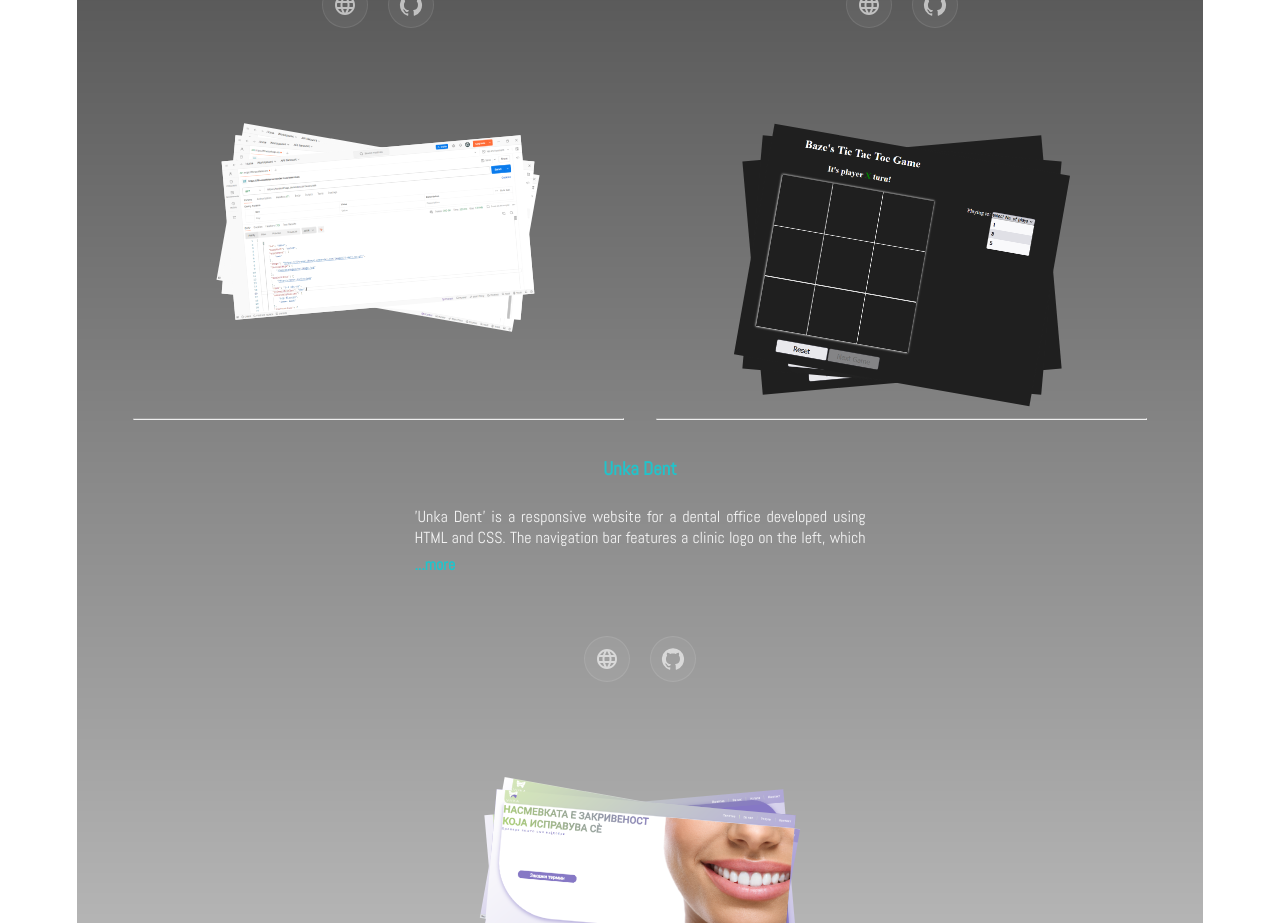
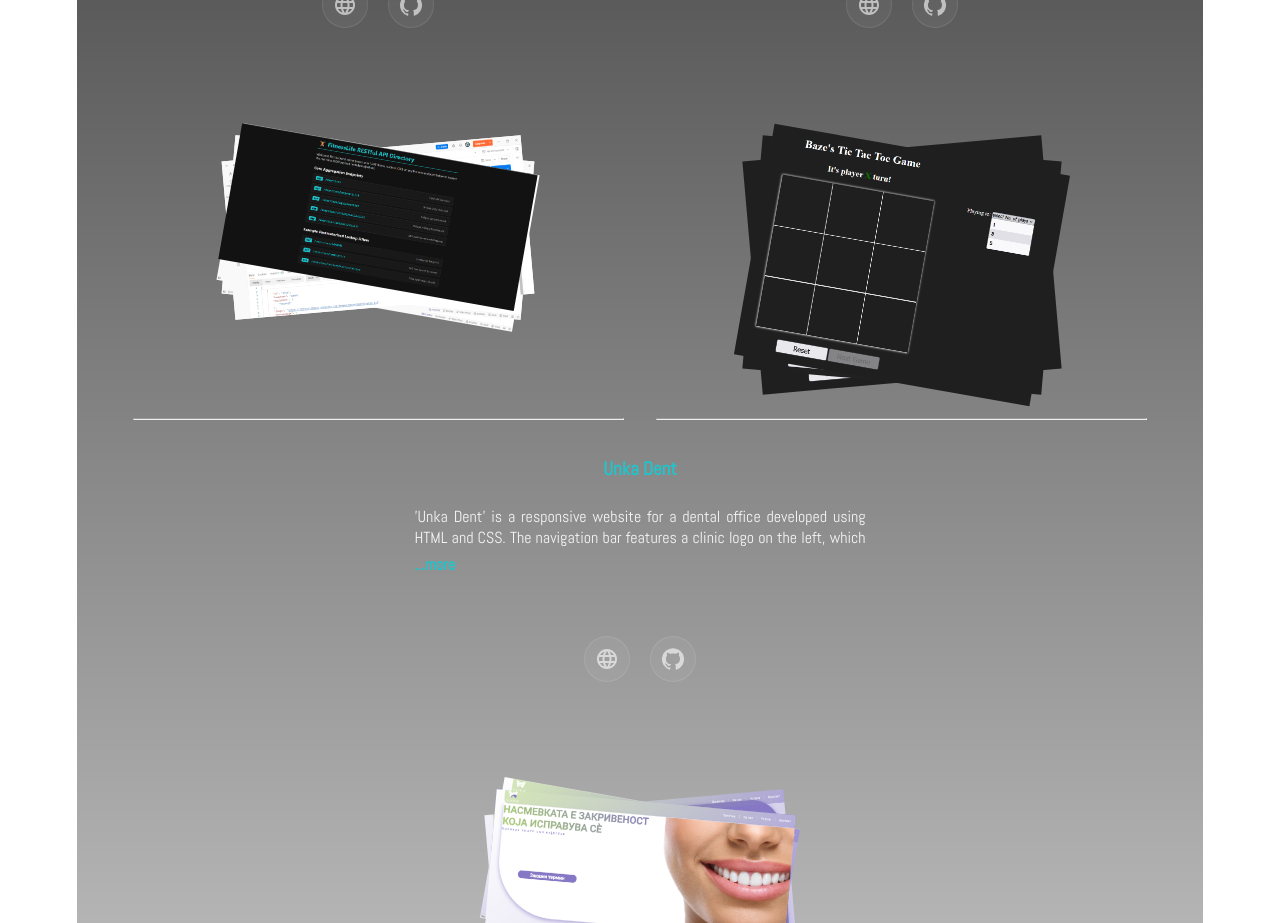
Before and after one commit to sarkisjan/Blagoja-Sarkisjan-react-portfolio, a React (Create React App) app: page / in a window 1280 px wide. Shown: the part 2160-3083 px from the top of the page. Built offline with nearby package versions, Linux system fonts and the light colour scheme.

Commit message:
porfolio upgrade

```diff
--- a/src/components/Projects.js
+++ b/src/components/Projects.js
@@ -48,11 +48,12 @@ const Projects = () => {
       description:
         "A scalable RESTful API built with Node.js and Express that serves as the core data engine for fitness applications. Hosted live on Render, the server processes raw data arrays using modern ES6 methods to deliver structured JSON payloads. It features 11 highly specific endpoints that enable full-text searching by exercise names and parameterized filtering by target muscles, gear requirements, and body parts. Equipped with CORS middleware, it is fully optimized to provide seamless, secure data pipelines for modern single-page frontend environments like React.",
       images: [
-        process.env.PUBLIC_URL + "/images/projects/api_preview_2.png", // Tip: Put a nice screenshot of Postman or terminal logs here
-        process.env.PUBLIC_URL + "/images/projects/api_preview_3.png", // Tip: Put a nice screenshot of Postman or terminal logs here
-        process.env.PUBLIC_URL + "/images/projects/api_preview_4.png", // Tip: Put a nice screenshot of Postman or terminal logs here
-        process.env.PUBLIC_URL + "/images/projects/api_preview_5.png", // Tip: Put a nice screenshot of Postman or terminal logs here
-        process.env.PUBLIC_URL + "/images/projects/api_preview_1.png", // Tip: Put a nice screenshot of Postman or terminal logs here
+        process.env.PUBLIC_URL + "/images/projects/api_preview_1.png",
+        process.env.PUBLIC_URL + "/images/projects/api_preview_2.png",
+        process.env.PUBLIC_URL + "/images/projects/api_preview_3.png",
+        process.env.PUBLIC_URL + "/images/projects/api_preview_4.png",
+        process.env.PUBLIC_URL + "/images/projects/api_preview_5.png",
+        process.env.PUBLIC_URL + "/images/projects/api_preview_0.png",
       ],
       link: "https://fitnesslifeapi.onrender.com/",
       github: "https://github.com/sarkisjan/fitnesslifeapi", // Replace with your exact GitHub repository path
```
Also changed, not shown: public/images/projects/api_preview_0.png (added).
